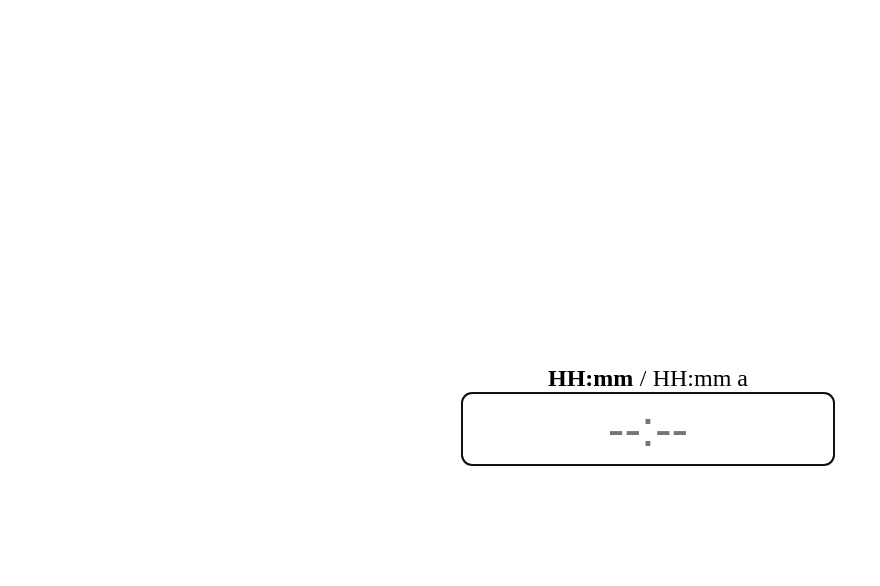
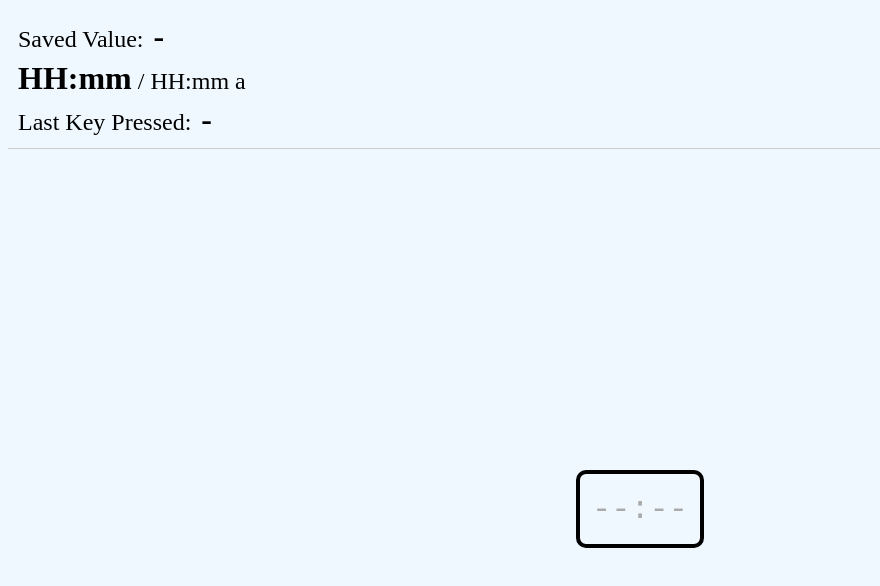
Before and after one commit to TomasRichtr/keyboard-time-input-only, a Vue app: page / in a window 1280 px wide. Shown: the top 586 px of the page, without its empty margins (0-880 px from the left). Built offline with nearby package versions, Linux system fonts and the light colour scheme.

Commit message:
first push

```diff
--- a/src/App.vue
+++ b/src/App.vue
@@ -2,30 +2,38 @@
 import TimeInput from './components/TimeInput.vue'
 import FormatSwitcher from '@/components/FormatSwitcher.vue'
 import KeyPushedTracker from '@/components/KeyPushedTracker.vue'
+import TimeToSave from '@/components/TimeToSave.vue'
 </script>
 
 <template>
+  <header>
+    <TimeToSave />
+    <FormatSwitcher class="format-switcher" />
+    <KeyPushedTracker class="key-pushed-tracker" />
+  </header>
   <main>
-    <KeyPushedTracker class="key-pushed-tracker" />
-    <FormatSwitcher class="format-switcher" />
     <TimeInput />
   </main>
 </template>
 
 <style scoped>
+header {
+  display: flex;
+  flex-direction: column;
+  justify-content: space-between;
+  margin-bottom: 20px;
+  column-gap: 20px;
+  border-bottom: 1px solid #ccc;
+  padding: 10px;
+  height: 15vh;
+}
 main {
-  height: 100vh;
-  width: 100vw;
+  height: 85vh;
+  width: 100%;
   display: flex;
   justify-content: center;
   align-items: center;
   overflow: hidden;
   flex-direction: column;
 }
-.format-switcher {
-  margin-top: 15px;
-}
-.key-pushed-tracker {
-  margin-bottom: 15px;
-}
 </style>
--- a/src/assets/base.css
+++ b/src/assets/base.css
@@ -1,3 +1,4 @@
 html {
     overflow: hidden;
+    background: aliceblue;
 }
--- a/src/components/FormatSwitcher.vue
+++ b/src/components/FormatSwitcher.vue
@@ -16,7 +16,7 @@ const { setTimeFormat } = timeFormatStore
       @click="setTimeFormat(TimeFormat.H24)"
       >HH:mm</span
     >
-    <span>/</span>
+    <span> / </span>
     <span
       class="format-switcher__opt"
       :class="{ active: timeFormat === TimeFormat.H12 }"
@@ -28,10 +28,8 @@ const { setTimeFormat } = timeFormatStore
 
 <style scoped>
 .format-switcher {
-  display: flex;
   align-items: center;
   justify-content: space-between;
-  width: 200px;
   cursor: pointer;
   font-size: 1.5rem;
 }
@@ -41,5 +39,6 @@ const { setTimeFormat } = timeFormatStore
 }
 .active {
   font-weight: bold;
+  font-size: 2rem;
 }
 </style>
--- a/src/components/KeyPushedTracker.vue
+++ b/src/components/KeyPushedTracker.vue
@@ -1,7 +1,7 @@
 <template>
-  <div v-if="!!lastKeyPressed">
-    <div class="key-pressed-label">Last Key Pressed:</div>
-    <div class="key-pressed">{{ lastKeyPressed }}</div>
+  <div class="key-pressed-wrapper">
+    <span class="key-pressed-label">Last Key Pressed:</span>
+    <span class="key-pressed">{{ lastKeyPressed || '-' }}</span>
   </div>
 </template>
 
@@ -26,13 +26,13 @@ onUnmounted(() => {
 <style scoped>
 .key-pressed-label {
   font-size: 1.5rem;
-  font-weight: bold;
   text-align: center;
 }
 
 .key-pressed {
   font-weight: bold;
-  font-size: 3rem;
+  font-size: 2rem;
   text-align: center;
+  margin-left: 10px;
 }
 </style>
--- a/src/components/TimeInput.vue
+++ b/src/components/TimeInput.vue
@@ -1,12 +1,28 @@
+<template>
+  <div class="input-wrapper" :class="{ 'input-wrapper-focus': userInputFocus }">
+    <div class="custom-placeholder" v-html="displayPlaceholder" ref="timeInputPlaceholder" />
+    <input
+      class="monospace-input"
+      v-model="userInput"
+      ref="timeInput"
+      @blur="setAmPm"
+      @focus="userInputFocus = true"
+    />
+  </div>
+</template>
+
 <script setup lang="ts">
-import { ref, watch, computed, onMounted } from 'vue'
+import { ref, watch, computed, onMounted, nextTick } from 'vue'
 import { storeToRefs } from 'pinia'
 import { useTimeFormat } from '@/store/time-format'
 import { TimeFormat, TimePlaceholder } from '@/enums/time-format'
+import { useTimeInput } from '@/store/time-input'
 
 const { timeFormat } = storeToRefs(useTimeFormat())
+const { setTimeToSave } = useTimeInput()
 
 const userInput = ref('')
+const userInputFocus = ref(false)
 let previousInput = ''
 
 // Function to validate and format input based on the time format
@@ -59,22 +75,38 @@ const validateAndFormatInput = (input) => {
 
 watch(userInput, (newValue) => {
   userInput.value = validateAndFormatInput(newValue)
+  setTimeToSave(userInput.value)
 })
-watch(timeFormat, () => {
+watch(timeFormat, async () => {
   userInput.value = ''
   timeInput.value?.focus()
+
+  await nextTick()
+  alignInputWidthWithPlaceholder()
 })
 
-const placeholder = computed(() => {
+const placeholderText = computed(() => {
   return timeFormat.value === TimeFormat.H24 ? TimePlaceholder.H24 : TimePlaceholder.H12
+})
+
+const displayPlaceholder = computed(() => {
+  let maskedPlaceholder = placeholderText.value.split('')
+  for (let i = 0; i < userInput.value.length; i++) {
+    if (userInput.value[i] !== ' ') {
+      maskedPlaceholder[i] = '&nbsp;' // Replace with a non-breaking space
+    }
+  }
+  return maskedPlaceholder.join('')
 })
 
 const timeInput = ref<HTMLInputElement>()
 onMounted(() => {
+  alignInputWidthWithPlaceholder()
   timeInput.value?.focus()
 })
 
 const setAmPm = () => {
+  userInputFocus.value = false
   if (timeFormat.value === TimeFormat.H24) return
 
   if (
@@ -84,19 +116,61 @@ const setAmPm = () => {
     userInput.value += 'a'
   }
 }
+
+const timeInputPlaceholder = ref<HTMLDivElement>()
+
+const alignInputWidthWithPlaceholder = () => {
+  if (!timeInput.value) return
+
+  timeInput.value.style.width = `${timeInputPlaceholder.value?.clientWidth}px`
+}
 </script>
 
-<template>
-  <input v-model="userInput" :placeholder="placeholder" ref="timeInput" @blur="setAmPm" />
-</template>
-
 <style scoped>
-input {
-  width: 350px;
+.input-wrapper {
+  position: relative;
   height: 50px;
   padding: 10px;
-  font-size: 50px;
-  text-align: center;
+  border: 1px solid gray;
+  display: flex;
+  justify-items: center;
+  justify-content: center;
   border-radius: 10px;
 }
+.input-wrapper-focus {
+  border: 4px solid black;
+}
+
+.monospace-input {
+  font-family: 'Courier New', Courier, monospace;
+  height: 50px;
+  font-size: 2rem;
+  text-align: left;
+  border-radius: 10px;
+  background-color: transparent;
+  top: 0;
+  left: 0;
+  width: 150px;
+  border: none;
+}
+.monospace-input:focus {
+  outline: none;
+  border: none;
+}
+
+.custom-placeholder {
+  position: absolute;
+  top: 0;
+  height: 50px;
+  padding-top: 10px;
+  font-size: 2rem;
+  font-family: 'Courier New', Courier, monospace;
+  color: #aaa;
+  pointer-events: none;
+  white-space: pre; /* Preserve spaces and layout */
+  display: flex;
+  justify-content: center;
+  justify-items: center;
+  align-items: center;
+}
 </style>
--- /dev/null
+++ b/src/components/TimeToSave.vue
@@ -0,0 +1,26 @@
+<script setup lang="ts">
+import { storeToRefs } from 'pinia'
+import { useTimeInput } from '@/store/time-input'
+
+const { timeToSave } = storeToRefs(useTimeInput())
+</script>
+
+<template>
+  <div class="saved-value-wrapper">
+    <span class="saved-value-label">Saved Value:</span>
+    <span class="saved-value">{{ timeToSave || '-' }}</span>
+  </div>
+</template>
+
+<style scoped>
+.saved-value {
+  font-weight: bold;
+  font-size: 2rem;
+  text-align: center;
+  margin-left: 10px;
+}
+.saved-value-label {
+  font-size: 1.5rem;
+  text-align: center;
+}
+</style>
--- a/src/enums/time-format.ts
+++ b/src/enums/time-format.ts
@@ -4,6 +4,6 @@ export enum TimeFormat {
 }
 
 export enum TimePlaceholder {
-  H12 = '--:-- --',
+  H12 = '--:-- aa',
   H24 = '--:--'
 }
--- a/src/store/time-format.ts
+++ b/src/store/time-format.ts
@@ -2,7 +2,7 @@ import { defineStore } from 'pinia'
 import { TimeFormat } from '@/enums/time-format'
 import { ref } from 'vue'
 
-export const useTimeFormat = defineStore('counter', () => {
+export const useTimeFormat = defineStore('timeFormat', () => {
   const timeFormat = ref<TimeFormat>(TimeFormat.H24)
 
   const setTimeFormat = (format: TimeFormat) => {
--- /dev/null
+++ b/src/store/time-input.ts
@@ -0,0 +1,44 @@
+import { defineStore, storeToRefs } from 'pinia'
+import { ref } from 'vue'
+import { useTimeFormat } from '@/store/time-format'
+import { TimeFormat } from '@/enums/time-format'
+
+export const useTimeInput = defineStore('timeInput', () => {
+  const timeToSave = ref('')
+  const { timeFormat } = storeToRefs(useTimeFormat())
+  const setTimeToSave = (time12h) => {
+    if (timeFormat.value === TimeFormat.H24) {
+      timeToSave.value = time12h
+      return
+    }
+    // Extract hours, minutes and the AM/PM indicator
+    const [time, modifier] = time12h.split(' ')
+    let [hours, minutes] = time.split(':')
+
+    // Convert string hours and minutes to numbers
+    hours = parseInt(hours, 10)
+    minutes = parseInt(minutes, 10)
+
+    // Handle midnight
+    if (hours === 12) {
+      hours = 0
+    }
+
+    // Convert to 24-hour time if it's PM
+    if (modifier?.toLowerCase() === 'pm') {
+      hours = hours + 12
+    }
+
+    // Ensure hours are two digits
+    if (hours < 10) {
+      hours = '0' + hours
+    }
+    if (!hours || !minutes) {
+      timeToSave.value = ''
+      return
+    }
+    timeToSave.value = `${hours}:${minutes.toString().padStart(2, '0')}`
+  }
+
+  return { timeToSave, setTimeToSave }
+})
```
